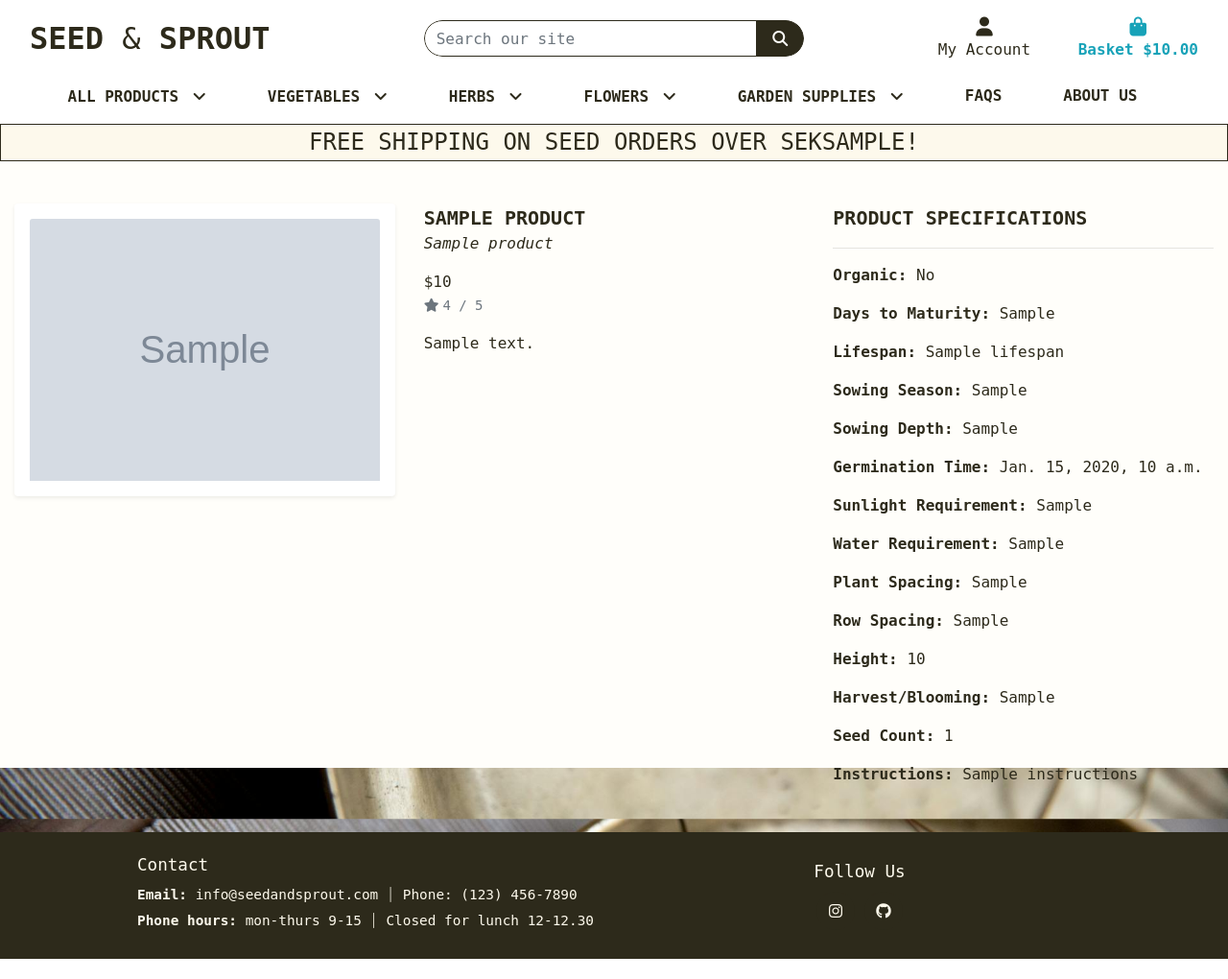
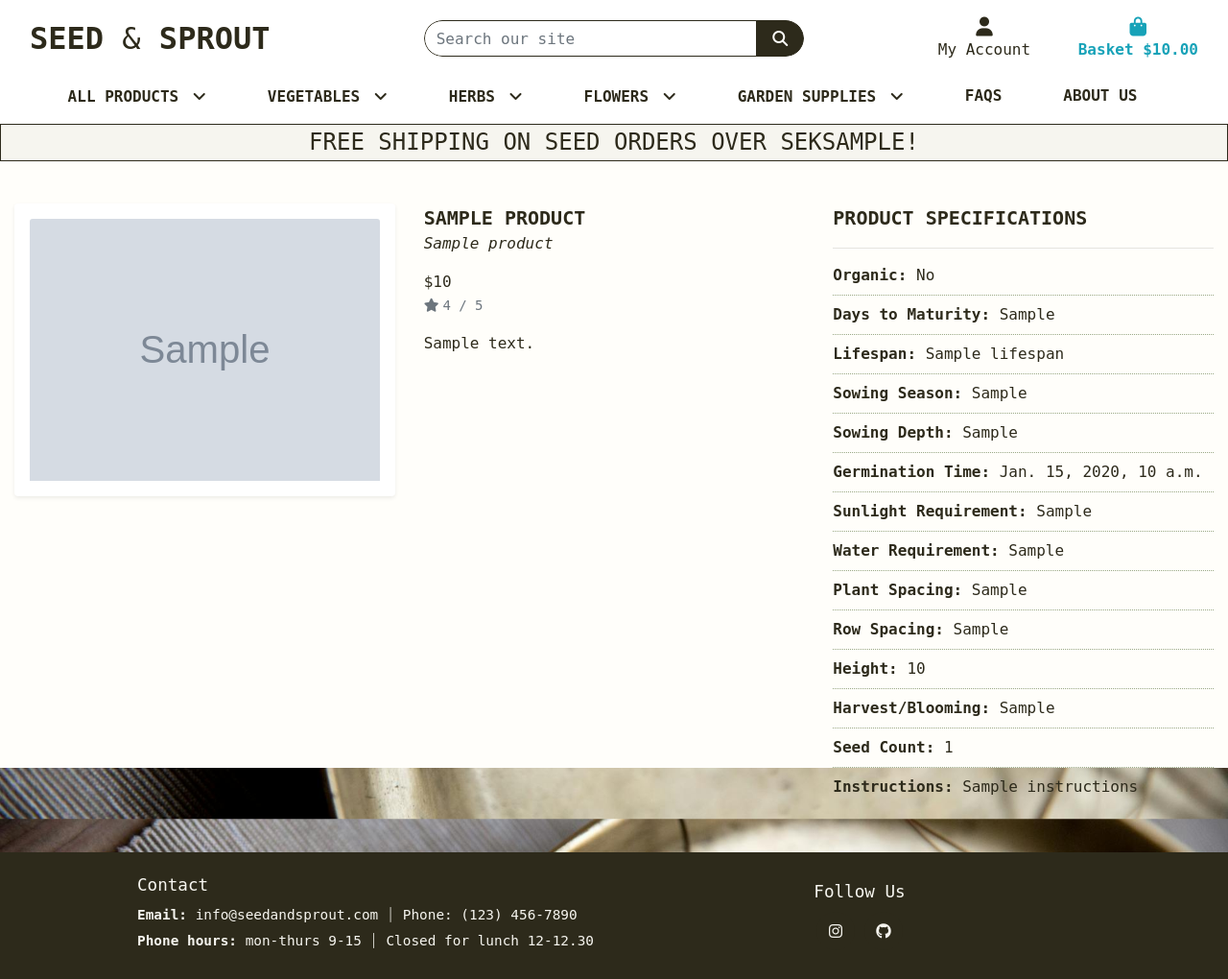
Before and after one commit to KikiBerg/pp5-ecommerce, a Django app: template products/templates/products/product_detail.html in a window 1280 px wide. Shown: the whole page at 96% size. Before the commit the page ends 999 px from the top, so only its background shows below. Run offline with Django 4.2, Linux system fonts and the light colour scheme; the template is opened without the code that fills it: most values are stand-ins (such as "Sample title", 1, 10 or a date in 2020); grey boxes marked "Sample" are stand-in pictures; some libraries are stand-ins or nearby versions; some web fonts are replaced.

Commit message:
Product detail: make the sepcific info more organized & easier to read

```diff
--- /dev/null
+++ b/products/static/products/css/product_detail.css
@@ -0,0 +1,8 @@
+    .spec-item {
+        border-bottom: 1px dotted var(--primary-green);
+        padding-bottom: 8px;
+        margin-bottom: 8px;
+    }
+    .spec-item:last-child {
+        border-bottom: none;
+    }
--- a/products/templates/products/product_detail.html
+++ b/products/templates/products/product_detail.html
@@ -1,5 +1,9 @@
 {% extends "base.html" %}
 {% load static %}
+
+{% block extra_css %}
+<link rel="stylesheet" href="{% static 'products/css/product_detail.css' %}">
+{% endblock %}
 
 {% block page_header %}
 <div class="container header-container">
@@ -45,55 +49,55 @@
         </div>
         <!-- More specific product information -->
         <div class="col-12 col-md-6 col-lg-4 text-black">
-            <div class="product-specs-container mb-5 mt-md-5">
+            <div class="product-specs-container mb-5 mt-md-5 ">
                 <p class="lead mb-0 text-left font-weight-bold text-uppercase">Product Specifications</p>
                 <hr>
                 {% if not product.is_gardening_supply %}
-                <p><strong>Organic:</strong> {% if product.is_organic %}Yes{% else %}No{% endif %}</p>
+                <p class="spec-item"><strong>Organic:</strong> {% if product.is_organic %}Yes{% else %}No{% endif %}</p>
                 {% endif %}
                 {% if product.days_to_maturity %}
-                <p><strong>Days to Maturity:</strong> {{ product.days_to_maturity }}</p>
+                <p class="spec-item"><strong>Days to Maturity:</strong> {{ product.days_to_maturity }}</p>
                 {% endif %}
                 {% if product.lifespan %}
-                <p><strong>Lifespan:</strong> {{ product.lifespan }}</p>
+                <p class="spec-item"><strong>Lifespan:</strong> {{ product.lifespan }}</p>
                 {% endif %}
                 {% if product.sowing_season %}
-                <p><strong>Sowing Season:</strong> {{ product.sowing_season }}</p>
+                <p class="spec-item"><strong>Sowing Season:</strong> {{ product.sowing_season }}</p>
                 {% endif %}
                 {% if product.sowing_depth %}
-                <p><strong>Sowing Depth:</strong> {{ product.sowing_depth }}</p>
+                <p class="spec-item"><strong>Sowing Depth:</strong> {{ product.sowing_depth }}</p>
                 {% endif %}
                 {% if product.germination_time %}
-                <p><strong>Germination Time:</strong> {{ product.germination_time }}</p>
+                <p class="spec-item"><strong>Germination Time:</strong> {{ product.germination_time }}</p>
                 {% endif %}
                 {% if product.sunlight_requirement %}
-                <p><strong>Sunlight Requirement:</strong> {{ product.sunlight_requirement }}</p>
+                <p class="spec-item"><strong>Sunlight Requirement:</strong> {{ product.sunlight_requirement }}</p>
                 {% endif %}
                 {% if product.water_requirement %}
-                <p><strong>Water Requirement:</strong> {{ product.water_requirement }}</p>
+                <p class="spec-item"><strong>Water Requirement:</strong> {{ product.water_requirement }}</p>
                 {% endif %}
                 {% if product.plant_spacing %}
-                <p><strong>Plant Spacing:</strong> {{ product.plant_spacing }}</p>
+                <p class="spec-item"><strong>Plant Spacing:</strong> {{ product.plant_spacing }}</p>
                 {% endif %}
                 {% if product.row_spacing %}
-                <p><strong>Row Spacing:</strong> {{ product.row_spacing }}</p>
+                <p class="spec-item"><strong>Row Spacing:</strong> {{ product.row_spacing }}</p>
                 {% endif %}
                 {% if product.height %}
-                <p><strong>Height:</strong> {{ product.height }}</p>
+                <p class="spec-item"><strong>Height:</strong> {{ product.height }}</p>
                 {% endif %}
                 {% if product.harvest_blooming %}
-                <p><strong>Harvest/Blooming:</strong> {{ product.harvest_blooming }}</p>
+                <p class="spec-item"><strong>Harvest/Blooming:</strong> {{ product.harvest_blooming }}</p>
                 {% endif %}
                 {% if product.seed_count %}
-                <p><strong>Seed Count:</strong> {{ product.seed_count }}</p>
+                <p class="spec-item"><strong>Seed Count:</strong> {{ product.seed_count }}</p>
                 {% endif %}
                 {% if product.instructions %}
-                <p><strong>Instructions:</strong> {{ product.instructions }}</p>
+                <p class="spec-item"><strong>Instructions:</strong> {{ product.instructions }}</p>
                 {% endif %}
                 {% if product.is_gardening_supply %}
-                <p><strong>Gardening Supply:</strong> Yes</p>
+                <p class="spec-item"><strong>Gardening Supply:</strong> Yes</p>
                 {% if product.dimensions %}
-                <p><strong>Dimensions:</strong> {{ product.dimensions }}</p>
+                <p class="spec-item"><strong>Dimensions:</strong> {{ product.dimensions }}</p>
                 {% endif %}
                 {% endif %}
             </div>
--- a/static/css/base.css
+++ b/static/css/base.css
@@ -1,7 +1,9 @@
 :root {
     --primary-black: #2D2A1B;
-    --primary-offwhite: #fdf9ec;
+    --primary-offwhite: #F6F5EF;
     --primary-orange: #E9995C;
+    --primary-yellow: #EEC782;
+    --primary-green: #99A885;
     --color-white: #FFFEFA;
     --box-shadow: rgba(0, 0, 0, 0.16) 0px 1px 4px;
     --btn-box-shadow: box-shadow: rgba(0, 0, 0, 0.05) 0px 6px 24px 0px, rgba(0, 0, 0, 0.08) 0px 0px 0px 1px;
```
